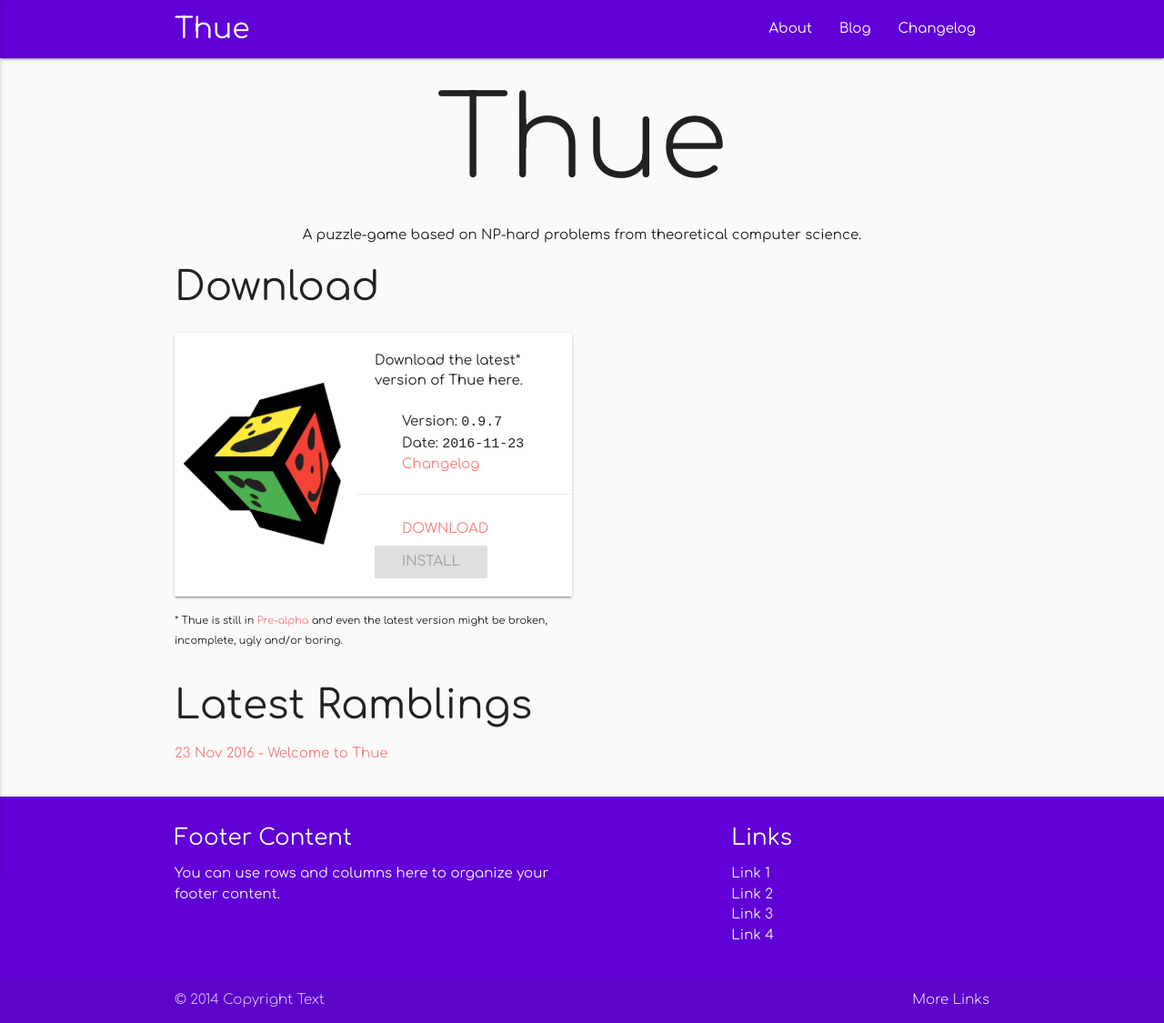
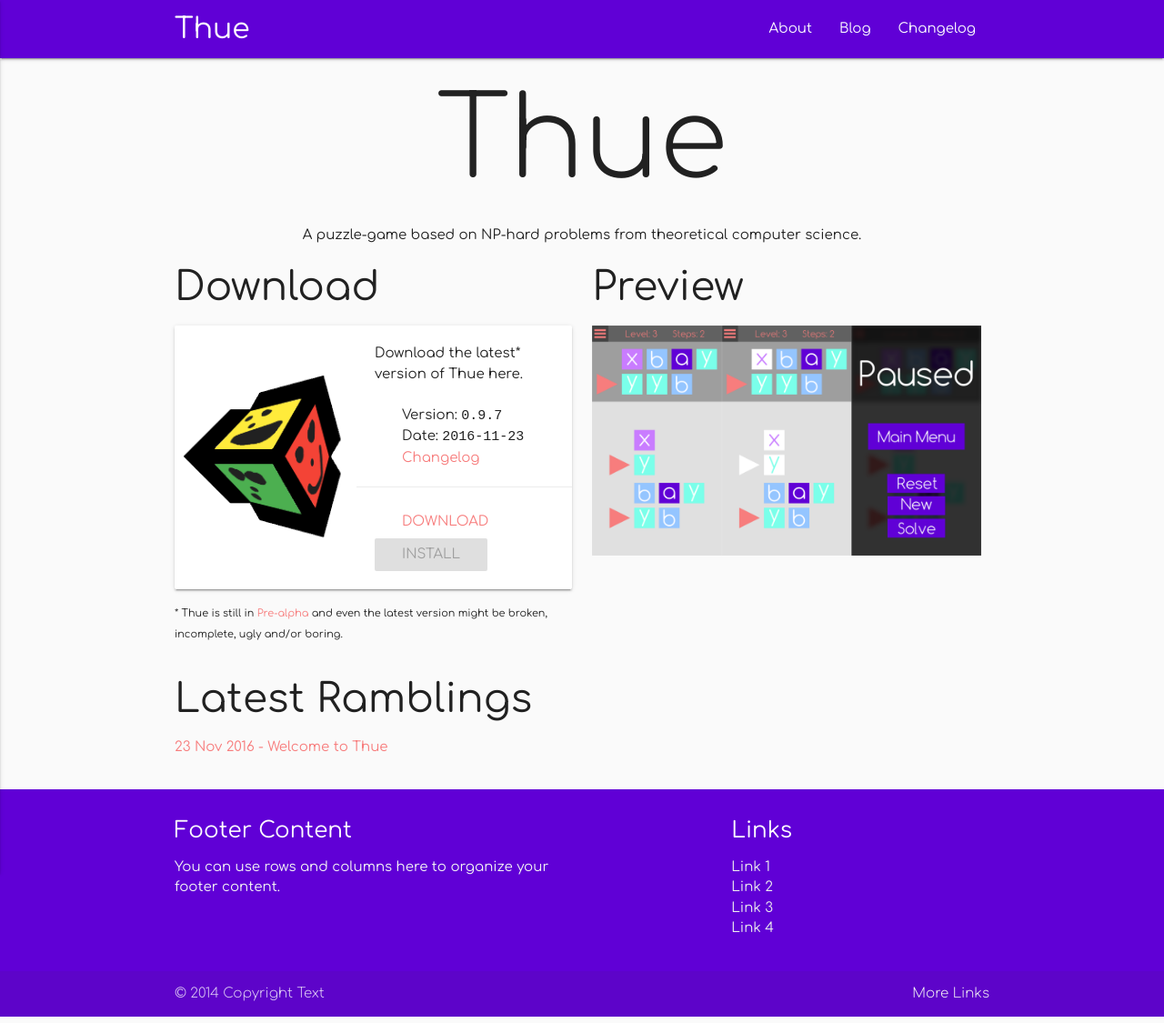
Before and after one commit to turbopope/thue.systems, a Jekyll site: the page built from index.md, in a window 1280 px wide. Shown: the whole page at 91% size. Built offline with Jekyll 4.4.1, drawn with Linux system fonts in a browser that asks for light colours.

Commit message:
Include design mockups as preview

```diff
--- a/_layouts/home.html
+++ b/_layouts/home.html
@@ -6,10 +6,10 @@ layout: default
 <div class="subtitle">{{ site.description }}.</div>
 
 
-<h3>Download</h3>
 
 <div class="row">
   <div class="col m12 l6">
+    <h3>Download</h3>
     <div class="card horizontal">
       <div class="valign-wrapper"><div class="card-image valign" style="max-width: 200px">
         <img src="/img/logo.png" style="max-width: 100%; padding: 8px;">
@@ -37,6 +37,10 @@ layout: default
     </div>
     <p><small>* Thue is still in <a href="https://en.wikipedia.org/wiki/Software_release_life_cycle#Pre-alpha">Pre-alpha</a> and even the latest version might be broken, incomplete, ugly and/or boring.</small></p>
   </div>
+  <div class="col m12 l6">
+    <h3>Preview</h3>
+    <img src="/img/preview.png" style="max-width: 98%;">
+  </div>
 </div>
 
 
```
Also changed, not shown: img/preview.png (added).
